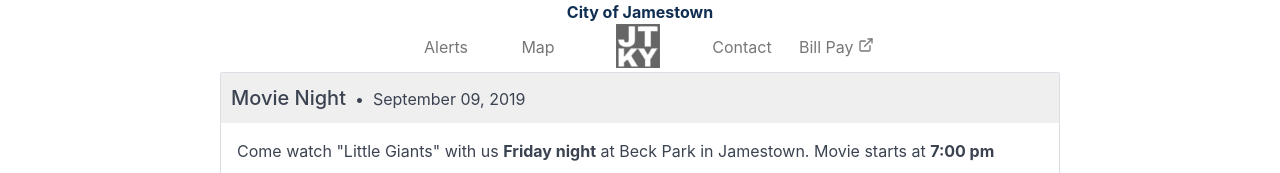
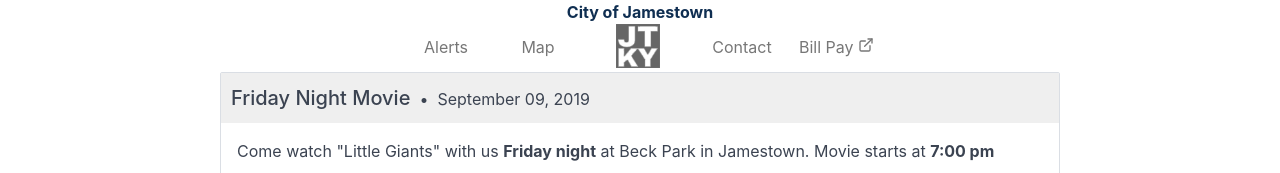
Before and after one commit to mapsync/jamestown-advisory, a Gatsby site: page /blog/2019-09-09-movie-night in a window 1280 px wide. Shown: the top 173 px of the page. Built offline with nearby package versions, Linux system fonts and the light colour scheme; Gatsby itself is replaced by a stand-in of ours.

Commit message:
Update Alert “2019-09-09-movie-night”

```diff
--- a/src/pages/blog/2019-09-09-movie-night.md
+++ b/src/pages/blog/2019-09-09-movie-night.md
@@ -1,6 +1,6 @@
 ---
 templateKey: blog-post
-title: Movie Night
+title: Friday Night Movie
 date: 2019-09-09T18:18:43.183Z
 draft: false
 description: at Beck Park
```
